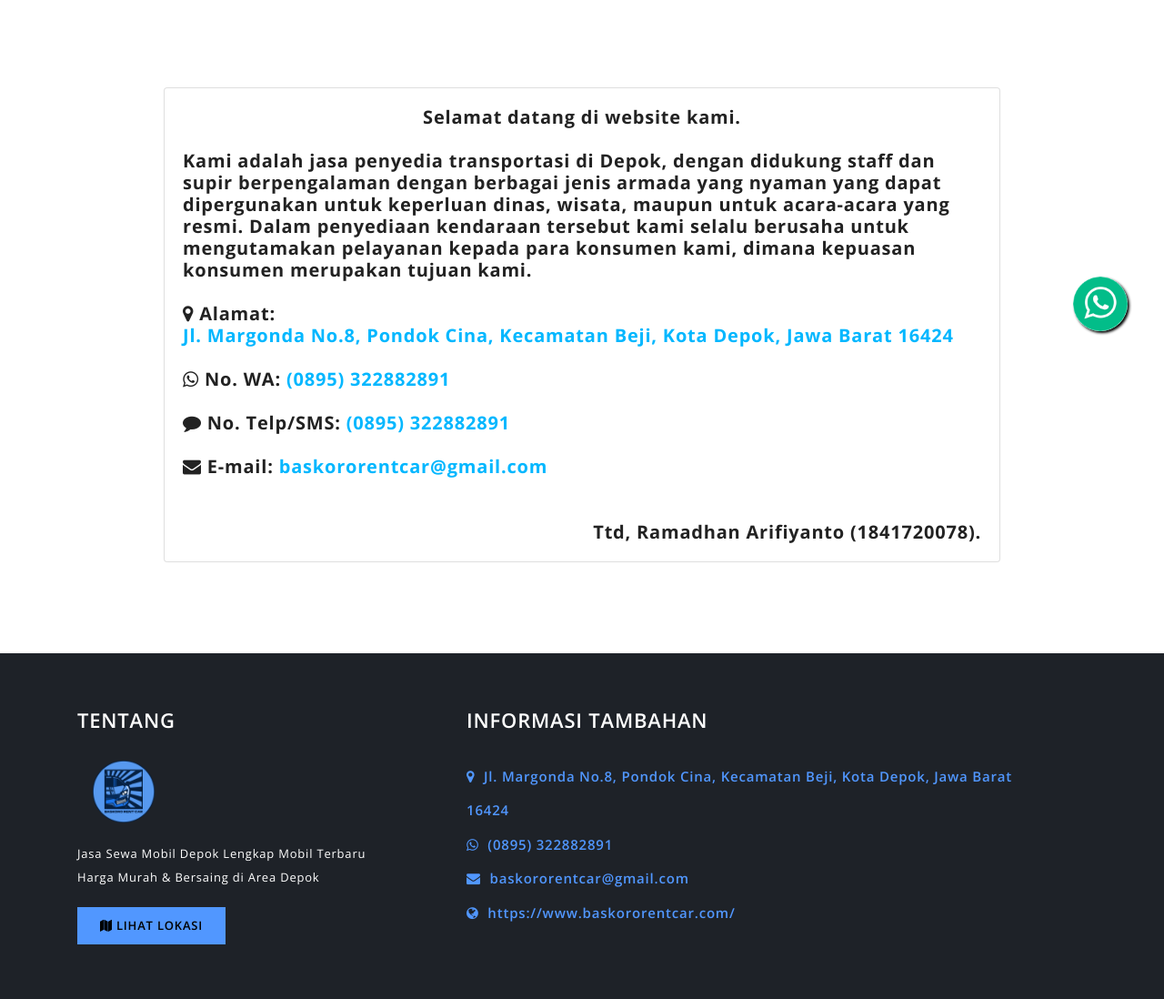
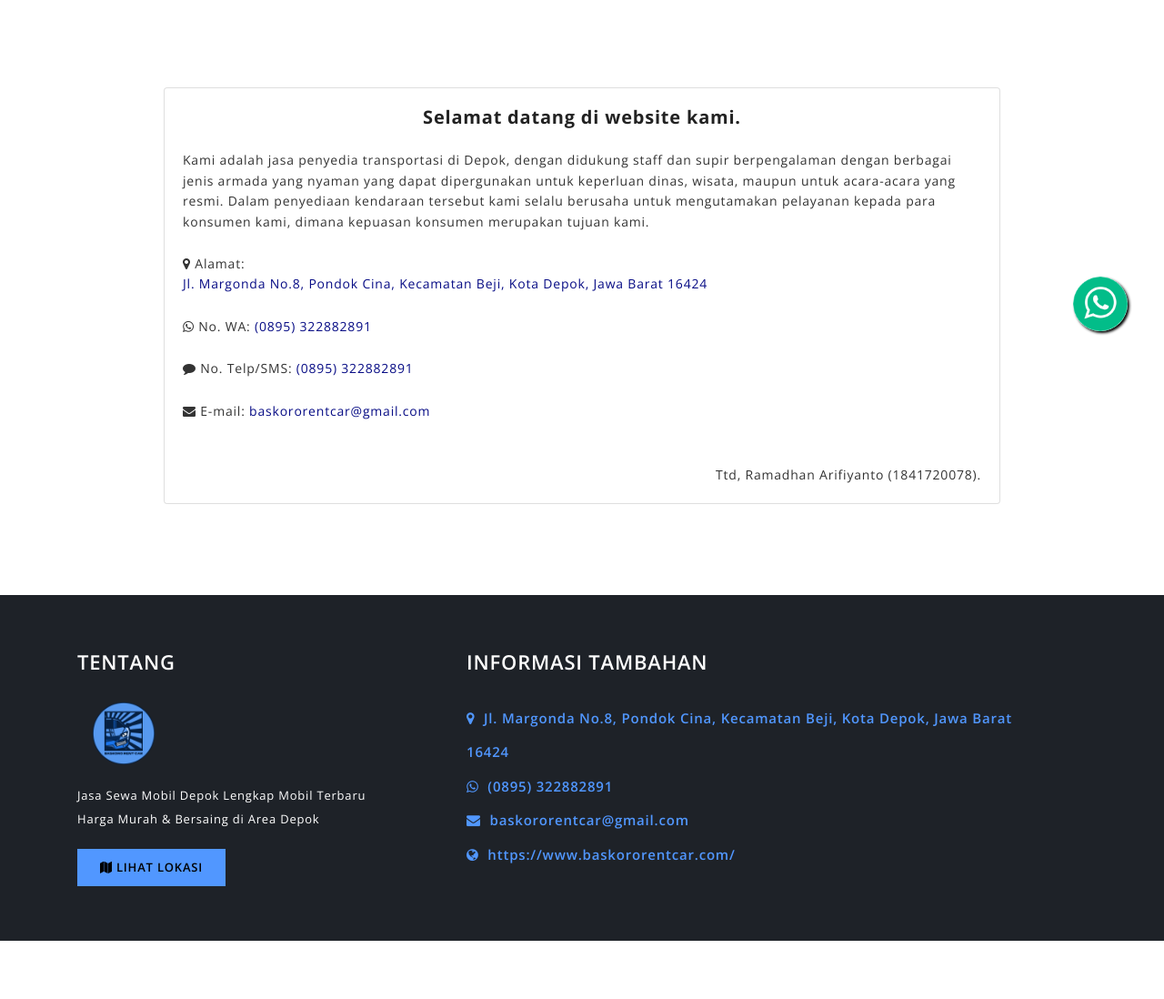
Before and after one commit to xionnx/baskoro-rent-car, a CodeIgniter app: page /customer/rental/tentang_kami in a window 1280 px wide. Shown: the part 396-1494 px from the top of the page at 91% size. After the commit the page ends 1430 px from the top, so only its background shows below. Run offline with CodeIgniter, Linux system fonts and the light colour scheme; some libraries are stand-ins or nearby versions.

Commit message:
merubah heading ke paragraf

```diff
--- a/application/views/customer/tentang_kami.php
+++ b/application/views/customer/tentang_kami.php
@@ -23,16 +23,16 @@
 				<div class="contact-form card card-body">
 					<h5 class="text-center mb-4">Selamat datang di website kami.</h5>
 
-					<h5 class="mb-4">Kami adalah jasa penyedia transportasi di Depok, dengan didukung staff dan supir berpengalaman dengan berbagai jenis armada yang nyaman yang dapat dipergunakan untuk keperluan dinas, wisata, maupun untuk acara-acara yang resmi. Dalam penyediaan kendaraan tersebut kami selalu berusaha untuk mengutamakan pelayanan kepada para konsumen kami, dimana kepuasan konsumen merupakan tujuan kami.</h5>
+					<p class="mb-4">Kami adalah jasa penyedia transportasi di Depok, dengan didukung staff dan supir berpengalaman dengan berbagai jenis armada yang nyaman yang dapat dipergunakan untuk keperluan dinas, wisata, maupun untuk acara-acara yang resmi. Dalam penyediaan kendaraan tersebut kami selalu berusaha untuk mengutamakan pelayanan kepada para konsumen kami, dimana kepuasan konsumen merupakan tujuan kami.</p>
 
-					<h5><i class="fa fa-map-marker"></i> Alamat:</h5>
+					<p><i class="fa fa-map-marker"></i> Alamat:</p>
 
-					<h5 class="mb-4"><font color="#02b7ff">Jl. Margonda No.8, Pondok Cina, Kecamatan Beji, Kota Depok, Jawa Barat 16424</font></h5>
+					<p class="mb-4"><font color="#070c85">Jl. Margonda No.8, Pondok Cina, Kecamatan Beji, Kota Depok, Jawa Barat 16424</font></p>
 
-					<h5 class="mb-4"><i class="fa fa-whatsapp"></i> No. WA: <font color="#02b7ff">(0895) 322882891</font></h5>
-					<h5 class="mb-4"><i class="fa fa-comment"></i> No. Telp/SMS: <font color="#02b7ff">(0895) 322882891</font></h5>
-					<h5 class="mb-5"><i class="fa fa-envelope"></i> E-mail: <font color="#02b7ff">baskororentcar@gmail.com</font></h5>
-					<h5 class="text-right">Ttd, Ramadhan Arifiyanto (1841720078).</h5>
+					<p class="mb-4"><i class="fa fa-whatsapp"></i> No. WA: <font color="#070c85">(0895) 322882891</font></p>
+					<p class="mb-4"><i class="fa fa-comment"></i> No. Telp/SMS: <font color="#070c85">(0895) 322882891</font></p>
+					<p class="mb-5"><i class="fa fa-envelope"></i> E-mail: <font color="#070c85">baskororentcar@gmail.com</font></p>
+					<p class="text-right">Ttd, Ramadhan Arifiyanto (1841720078).</p>
 				</div>
 			</div>
 		</div>
```
